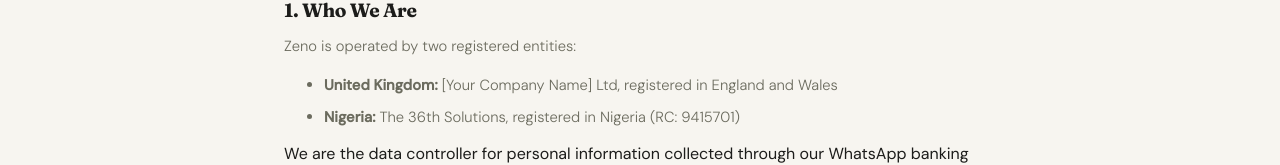
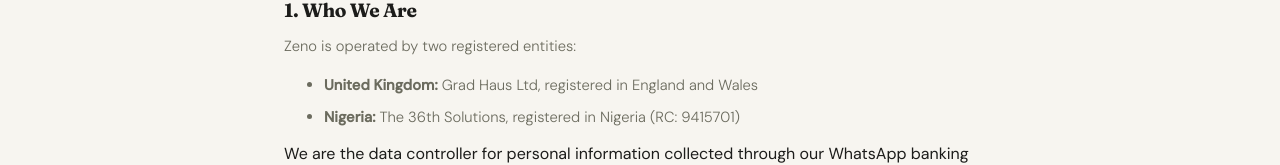
Before and after one commit to mcdavies4/zeno-backend, a website: page privacy.html in a window 1280 px wide. Shown: the part 435-600 px from the top of the page. Drawn offline with Linux system fonts and the light colour scheme.

Commit message:
Update company name in privacy policy

```diff
--- a/privacy.html
+++ b/privacy.html
@@ -48,7 +48,7 @@ a{color:var(--accent);text-decoration:none}.a:hover{text-decoration:underline}
   <h2>1. Who We Are</h2>
   <p>Zeno is operated by two registered entities:
   <ul style="margin:12px 0 12px 20px">
-    <li><strong>United Kingdom:</strong> [Your Company Name] Ltd, registered in England and Wales</li>
+    <li><strong>United Kingdom:</strong> Grad Haus Ltd, registered in England and Wales</li>
     <li><strong>Nigeria:</strong> The 36th Solutions, registered in Nigeria (RC: 9415701)</li>
   </ul> We are the data controller for personal information collected through our WhatsApp banking assistant and website at joinzeno.co.uk.</p>
   <p>For data protection queries, contact us at: <a href="/cdn-cgi/l/email-protection#2c5c5e455a4d4f556c4643454256494243024f43025947"><span class="__cf_email__" data-cfemail="dcacaeb5aabdbfa59cb6b3b5b2a6b9b2b3f2bfb3f2a9b7">[email&#160;protected]</span></a></p>
```
